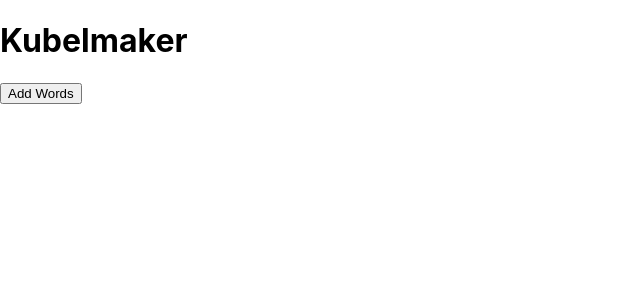
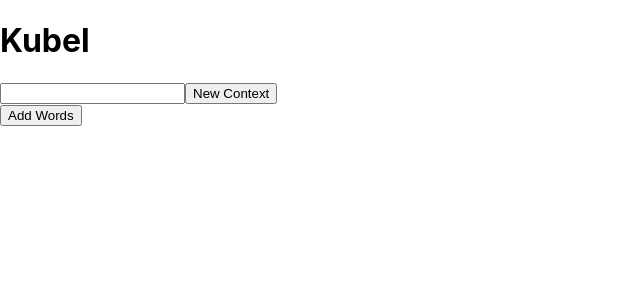
Before and after one commit to robertreppel/kubel, a React (Create React App) app: page / in a window 1280 px wide. Shown: the top 300 px of the page, without its empty margins (0-640 px from the left). Built offline with nearby package versions, Linux system fonts and the light colour scheme.

Commit message:
Create contexts

```diff
--- a/package.json
+++ b/package.json
@@ -6,7 +6,8 @@
     "react": "^16.8.6",
     "react-dom": "^16.8.6",
     "react-draggable": "^3.3.0",
-    "react-scripts": "3.0.1"
+    "react-scripts": "3.0.1",
+    "uuid": "^3.3.2"
   },
   "scripts": {
     "start": "react-scripts start",
--- a/src/App.css
+++ b/src/App.css
@@ -40,3 +40,8 @@ div.box {
   padding: 2px;
   margin: 2px;
 }
+
+span.context {
+  margin: 2px;
+  padding: 2px;
+}
--- a/src/App.js
+++ b/src/App.js
@@ -2,6 +2,7 @@ import React, { useState } from 'react';
 import './App.css';
 import { Word } from './Word';
 import { ImportWords } from './ImportWords';
+import uuidv4 from 'uuid/v4'
 
 const App = () => {
   const [isImportWordsDialogVisible, setIsImportWordsDialogVisible] = useState(false)
@@ -9,7 +10,8 @@ const App = () => {
 
   return (
     <div>
-      <h1>Kubelmaker</h1>
+      <h1>Kubel</h1>
+      <BoundedContextList />
       <div>
         <button onClick={() => { setIsImportWordsDialogVisible(!isImportWordsDialogVisible) }}>Add Words</button>
       </div>
@@ -26,3 +28,58 @@ const App = () => {
 }
 
 export default App;
+
+
+const BoundedContextList = (props) => {
+  const [contexts, setContexts] = useState([])
+
+
+  function getRandomColor() {
+    var letters = '0123456789ABCDEF';
+    var color = '#';
+    for (var i = 0; i < 6; i++) {
+      color += letters[Math.floor(Math.random() * 16)];
+    }
+    return color;
+  }
+
+
+  return (
+    <div>
+      <div>
+        {contexts.map(context => {
+          return (<BoundedContext {...context} />)
+        })
+        }
+        <span><input id="newContextName"></input></span>
+        <span>
+          <button
+            onClick={() => {
+              const contextNameInput = document.getElementById("newContextName");
+              const newContext = {
+                id: uuidv4(),
+                name: contextNameInput.value,
+                color: getRandomColor()
+              }
+              contextNameInput.value = ""
+              setContexts([...contexts, newContext])
+            }}
+          >New Context</button>
+        </span>
+      </div>
+    </div>
+  )
+}
+
+const BoundedContext = (props) => {
+  return (
+    <span>
+      <span
+        className="context"
+        // onClick={() => { setIsEditing(!isEditing) }}
+        style={{ backgroundColor: props.color }}
+      >
+        {props.name}
+      </span>
+    </span>)
+}
--- a/src/Word.js
+++ b/src/Word.js
@@ -11,7 +11,6 @@ export const Word = (props) => {
     }
   });
   function onStart() {
-    console.log(this);
     setDragState({ activeDrags: ++dragState.activeDrags });
   }
   function onStop() {
@@ -20,8 +19,8 @@ export const Word = (props) => {
   const dragHandlers = { onStart: onStart, onStop: onStop };
   return (<Draggable {...dragHandlers}>
     <div
-      onClick={ console.log("word onclick")}
+      onClick={ () => console.log("word onclick")}
       className="box"
-    >{props.word.text} {props.word.count}</div>
+    >{props.word.text}</div>
   </Draggable>);
 };
```
